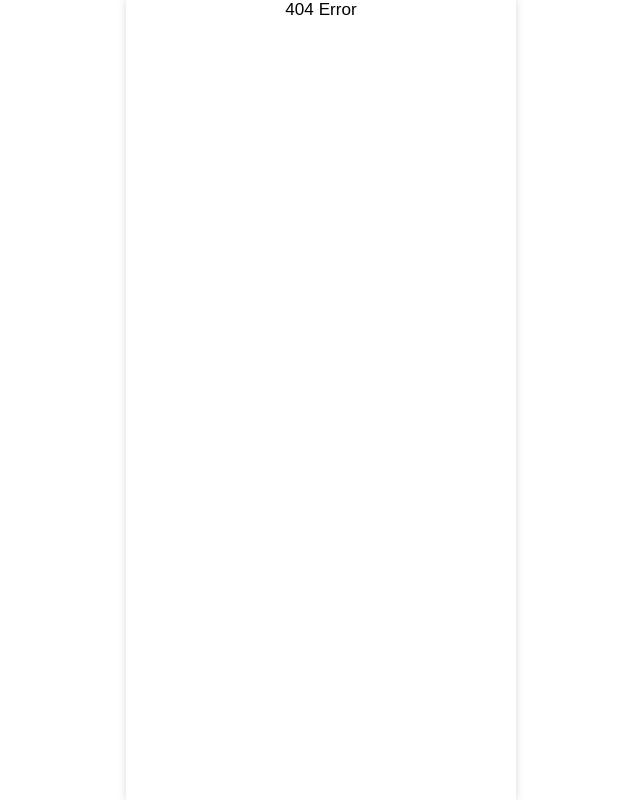
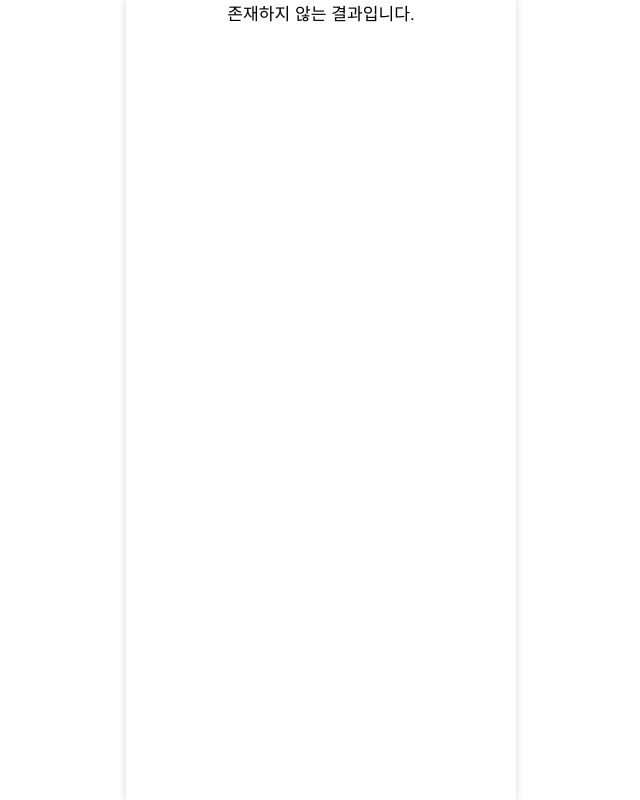
Before and after one commit to youngjun0427/SIDE-PROJECT, a React (Create React App) app in the folder my-app/: page /result/1 in a window 1280 px wide. Shown: the whole page, without its empty margins (319-959 px from the left). Built offline with nearby package versions, Linux system fonts and the light colour scheme.

Commit message:
docs: match객체 useParams로 수정

```diff
--- a/my-app/src/App.jsx
+++ b/my-app/src/App.jsx
@@ -40,7 +40,7 @@ function App() {
               <Routes>
                 <Route path="/" element={<Home />} />
                 <Route path="/options" element={<Options />} />
-                <Route path="/result" element={<Result />} />
+                <Route path="/result/:mbtiName" element={<Result />} />
                 <Route path="/*" element={<NotFound />} />
               </Routes>
             </ScreenPage>
--- a/my-app/src/components/Options/Options.jsx
+++ b/my-app/src/components/Options/Options.jsx
@@ -1,5 +1,5 @@
 import React, { createRef, useEffect, useState } from 'react';
-import { Navigate, useNavigate } from 'react-router-dom';
+import { useNavigate } from 'react-router-dom';
 import styles from './option.module.css';
 import Questions from '../../common/api/questionsApi.json';
 
--- a/my-app/src/components/Result/Result.jsx
+++ b/my-app/src/components/Result/Result.jsx
@@ -1,11 +1,14 @@
 import React from 'react';
-import { Link } from 'react-router-dom';
+import { Link, useParams } from 'react-router-dom';
 import Mbti from '../../common/api/mbtiApi.json';
 import { CopyToClipboard } from 'react-copy-to-clipboard';
 
 const Result = ({ match }) => {
+  // const url = window.location.href;
+  // const { mbtiName } = match.params;
+  // const nation = Mbti[mbtiName];
   const url = window.location.href;
-  const { mbtiName } = match.params;
+  const { mbtiName } = useParams();
   const nation = Mbti[mbtiName];
 
   if (!nation) {
```
